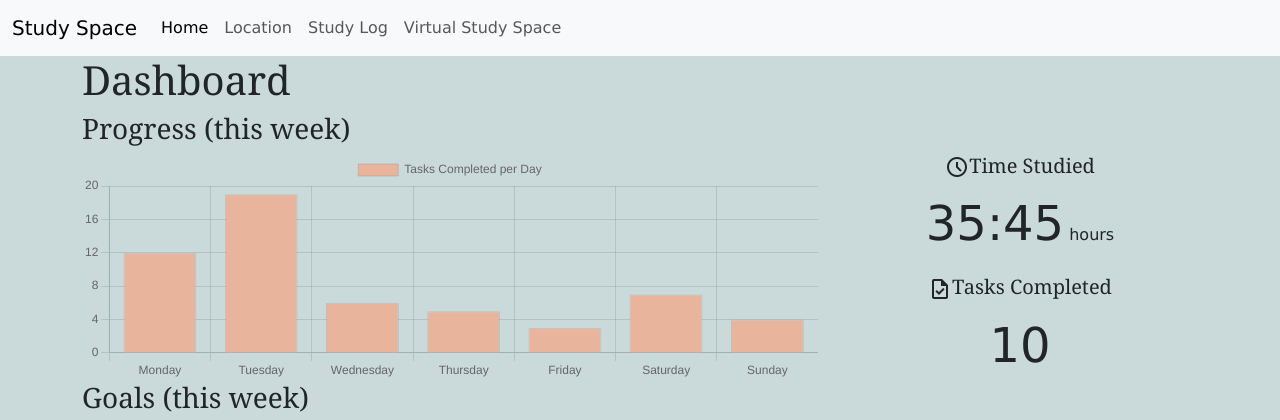
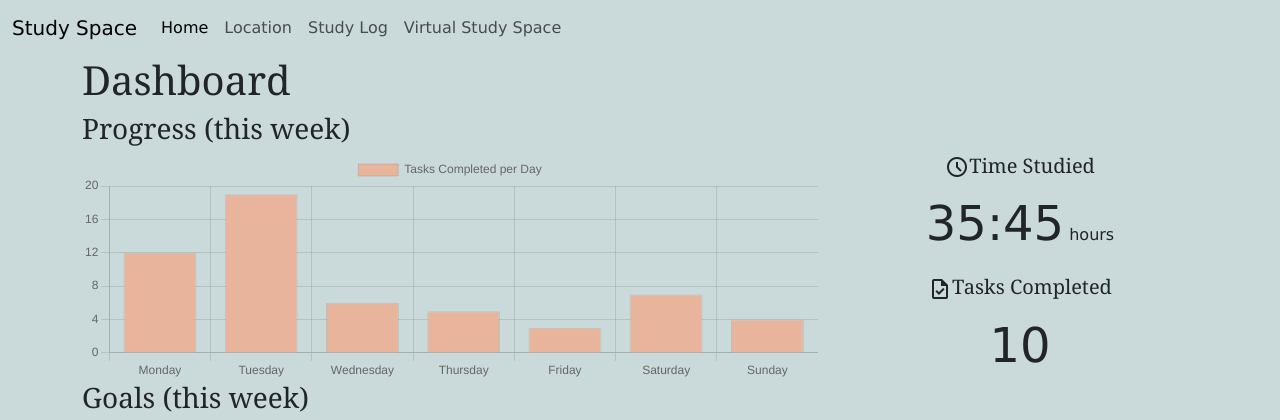
Before and after one commit to chisafukutome/study-tracking-app, a Flask app: page / in a window 1280 px wide. Shown: the top 420 px of the page. Run offline with Flask 2, Linux system fonts and the light colour scheme.

Commit message:
nav bar color

```diff
--- a/website/templates/base.html
+++ b/website/templates/base.html
@@ -44,7 +44,7 @@
   </head>
   <body>
     <!-- TODO: ADD NAVBAR -->
-    <nav class="navbar navbar-expand-lg bg-body-tertiary">
+    <nav class="navbar navbar-expand-lg bg-body-#CAD9DA">
       <div class="container-fluid">
         <a class="navbar-brand" href="#">Study Space</a>
         <button class="navbar-toggler" type="button" data-bs-toggle="collapse" data-bs-target="#navbarSupportedContent" aria-controls="navbarSupportedContent" aria-expanded="false" aria-label="Toggle navigation">
```
